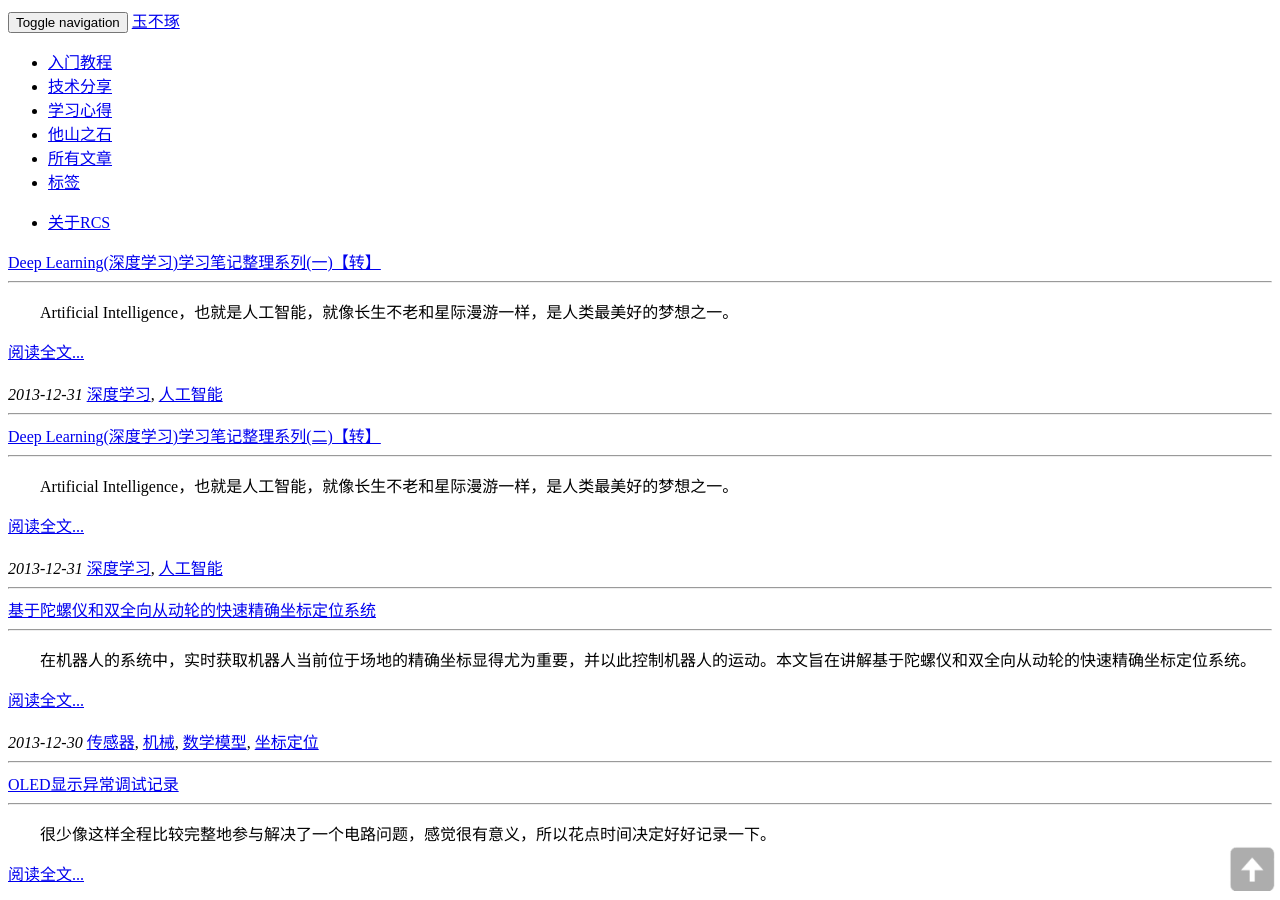
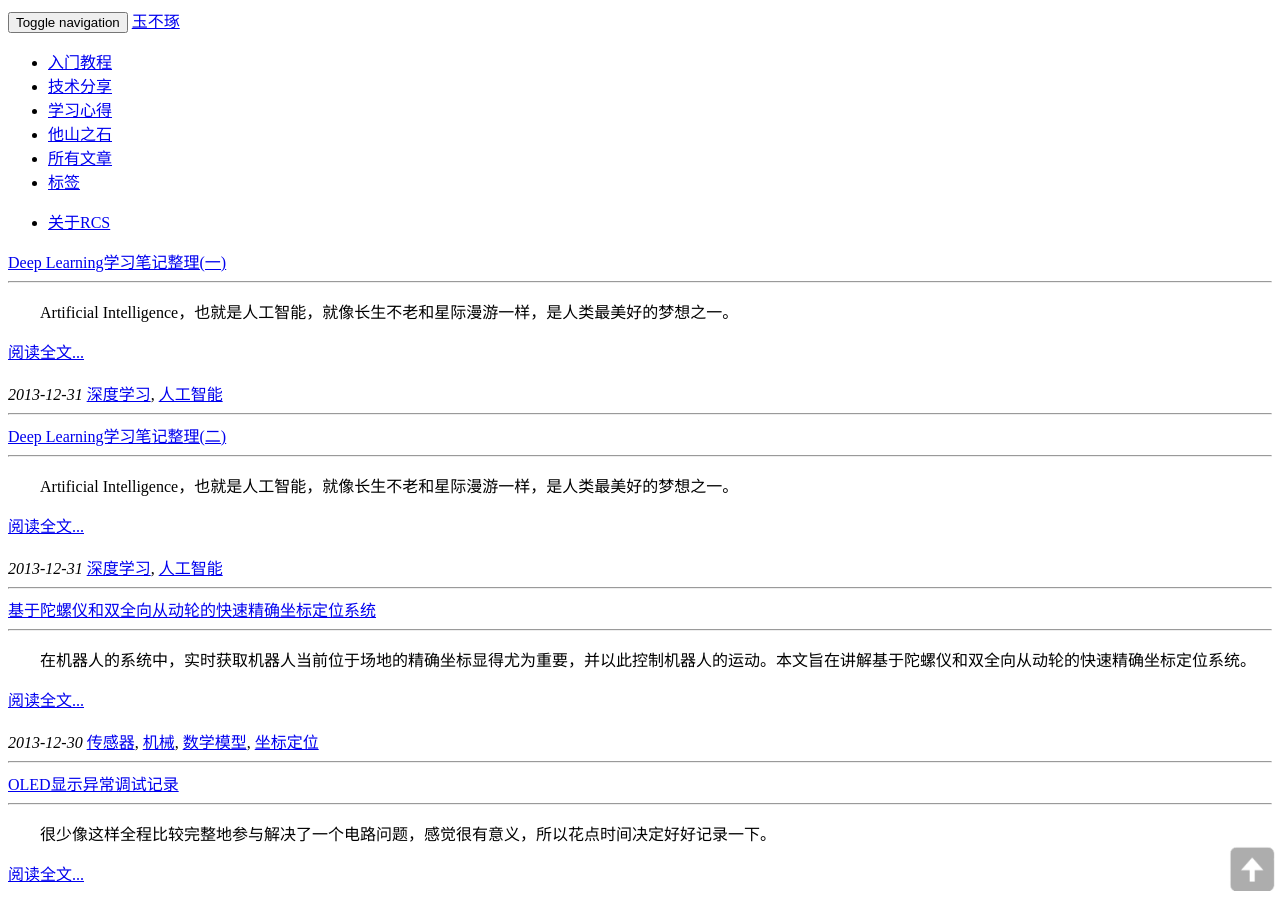
Before and after one commit to RCSTech/RCSTech.github.io, a Jekyll site: the page built from index.html, in a window 1280 px wide and 900 px high. Built offline with Jekyll 4.4.1, drawn with Linux system fonts in a browser that asks for light colours; nearby versions of some CDN libraries; the list of posts is cut into pages by our own code; a style sheet for code colours, icons or effects is not loaded.

Commit message:
edit title of references

```diff
--- a/_posts/2013-12-31-deep-learning-2.md
+++ b/_posts/2013-12-31-deep-learning-2.md
@@ -1,8 +1,8 @@
 ---
 layout: post
-title: "Deep Learning(深度学习)学习笔记整理系列(二)【转】"
+title: "Deep Learning学习笔记整理(二)"
 author: Zouxy
-description: "Deep Learning（深度学习）学习笔记整理系列"
+description: "Deep Learning学习笔记整理系列"
 category: 他山之石
 tags:
   - 深度学习
--- a/_posts/2013-12-31-deep-learning.md
+++ b/_posts/2013-12-31-deep-learning.md
@@ -1,8 +1,8 @@
 ---
 layout: post
-title: "Deep Learning(深度学习)学习笔记整理系列(一)【转】"
+title: "Deep Learning学习笔记整理(一)"
 author: Zouxy
-description: "Deep Learning（深度学习）学习笔记整理系列"
+description: "Deep Learning学习笔记整理系列"
 category: 他山之石
 tags:
   - 深度学习
```
